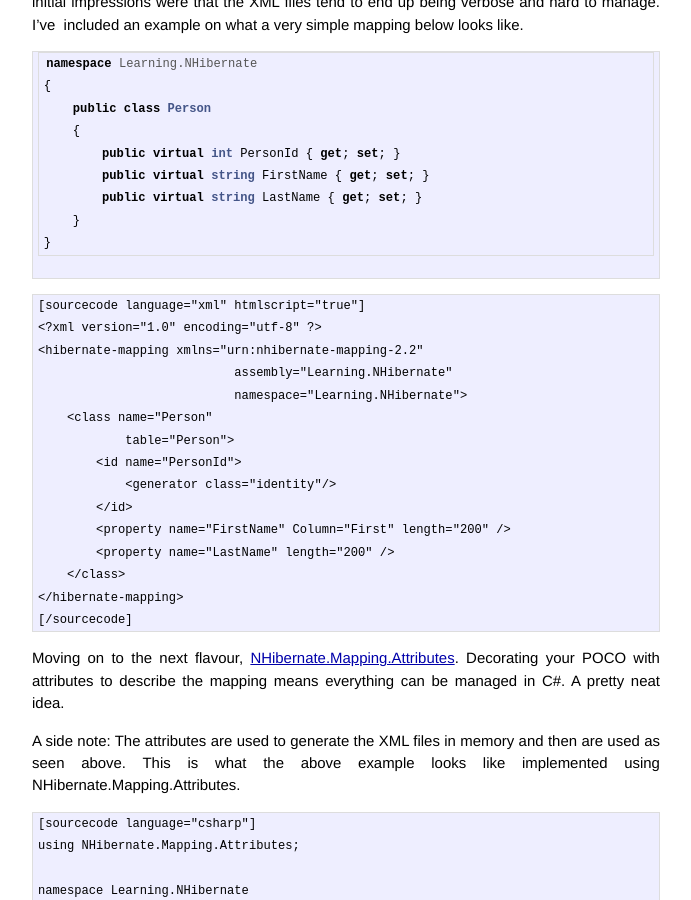
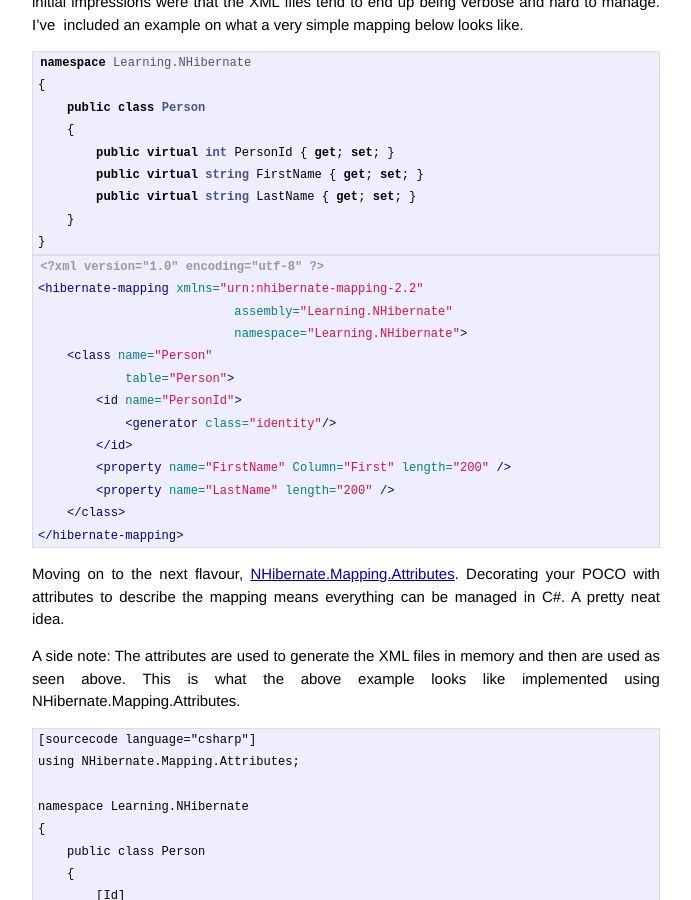
Before and after one commit to prabuw/prabuw.github.io, a Jekyll site: the page built from _posts/2012-08-03-a-slow-nhibernate-query-part-1-of-2.html, in a window 1280 px wide and 900 px high, scrolled down 532 px. Shown: the whole window, without its empty margins (294-985 px from the left). Built offline with Jekyll 4.4.1, drawn with Linux system fonts in a browser that asks for light colours; Markdown is read by kramdown in place of the engine named in the settings; comment, search, counter and statistics services are not loaded.

Commit message:
Syntax highlighting attempt 2

```diff
--- a/_posts/2012-08-03-a-slow-nhibernate-query-part-1-of-2.html
+++ b/_posts/2012-08-03-a-slow-nhibernate-query-part-1-of-2.html
@@ -30,8 +30,7 @@
 </li>
 </ul>
 <p align="justify">Mapping by XML is the original method to describe a mapping provided by NHibernate. My initial impressions were that the XML files tend to end up being verbose and hard to manage. I’ve&nbsp; included an example on what a very simple mapping below looks like.</p>
-<div style="margin:0;display:inline;float:none;padding:0;" id="scid:C89E2BDB-ADD3-4f7a-9810-1B7EACF446C1:c9bec39d-a8a4-4ed3-bbb3-c5e531915797" class="wlWriterEditableSmartContent">
-<pre>
+
 {% highlight c# %}
 namespace Learning.NHibernate
 {
@@ -43,28 +42,24 @@
     }
 }
 {% endhighlight %}
-</pre>
-</div>
-<p align="justify">
-<div style="margin:0;display:inline;float:none;padding:0;" id="scid:C89E2BDB-ADD3-4f7a-9810-1B7EACF446C1:981a6368-9094-49d1-8f13-57276aafb2ff" class="wlWriterEditableSmartContent">
-<pre>
-[sourcecode language="xml" htmlscript="true"]
-&lt;?xml version=&quot;1.0&quot; encoding=&quot;utf-8&quot; ?&gt;
-&lt;hibernate-mapping xmlns=&quot;urn:nhibernate-mapping-2.2&quot;
-                           assembly=&quot;Learning.NHibernate&quot;
-                           namespace=&quot;Learning.NHibernate&quot;&gt;
-    &lt;class name=&quot;Person&quot;
-     	    table=&quot;Person&quot;&gt;
-        &lt;id name=&quot;PersonId&quot;&gt;
-            &lt;generator class=&quot;identity&quot;/&gt;
-        &lt;/id&gt;
-        &lt;property name=&quot;FirstName&quot; Column=&quot;First&quot; length=&quot;200&quot; /&gt;
-        &lt;property name=&quot;LastName&quot; length=&quot;200&quot; /&gt;
-    &lt;/class&gt;
-&lt;/hibernate-mapping&gt;
-[/sourcecode]
-</pre>
-</div>
+
+
+{% highlight xml %}
+<?xml version="1.0" encoding="utf-8" ?>
+<hibernate-mapping xmlns="urn:nhibernate-mapping-2.2"
+                           assembly="Learning.NHibernate"
+                           namespace="Learning.NHibernate">
+    <class name="Person"
+     	    table="Person">
+        <id name="PersonId">
+            <generator class="identity"/>
+        </id>
+        <property name="FirstName" Column="First" length="200" />
+        <property name="LastName" length="200" />
+    </class>
+</hibernate-mapping>
+{% endhighlight %}
+
 <p align="justify">Moving on to the next flavour, <a href="http://www.nhforge.org/doc/nh/en/index.html#mapping-attributes">NHibernate.Mapping.Attributes</a>. Decorating your POCO with attributes to describe the mapping means everything can be managed in C#. A pretty neat idea. </p>
 <p align="justify">A side note: The attributes are used to generate the XML files in memory and then are used as seen above. This is what the above example looks like implemented using NHibernate.Mapping.Attributes.</p>
 <div style="margin:0;display:inline;float:none;padding:0;" id="scid:C89E2BDB-ADD3-4f7a-9810-1B7EACF446C1:3c8df9c8-6cf2-4a9f-82b6-04f9afe17735" class="wlWriterEditableSmartContent">
```
